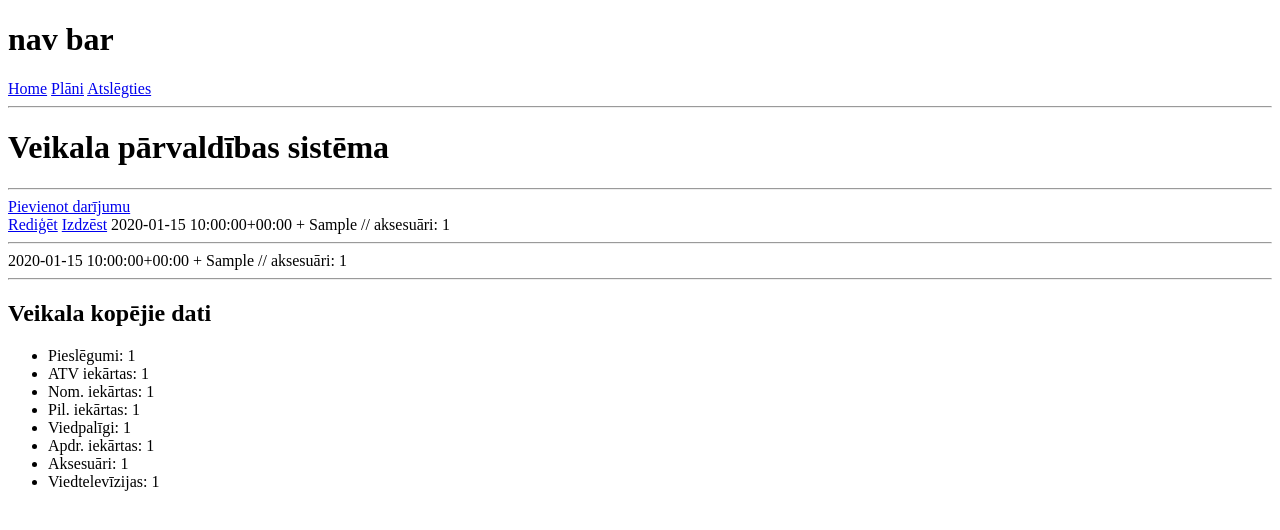
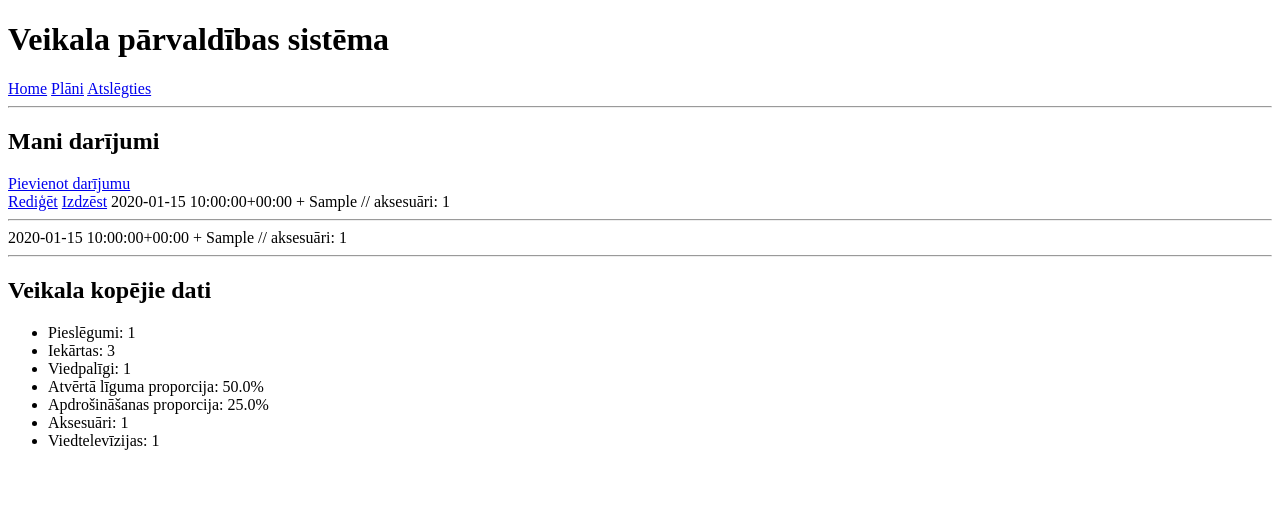
Before and after one commit to JankoBono/kvalifikacijas-darbs-2026, a Django app: page / in a window 1280 px wide. Shown: the top 530 px of the page. Run offline with Django 5.2, Linux system fonts and the light colour scheme; a user stored in the database is signed in; tables that the repository leaves empty hold one stand-in row (values such as "Sample post").

Commit message:
uzlaboti planu veidosanas ierobezojumi

```diff
--- a/baze/models.py
+++ b/baze/models.py
@@ -49,8 +49,16 @@ class Plans(models.Model):
     menesis = models.CharField(max_length=2, choices=MONTH_CHOICES, default=str(date.today().month))
     gads = models.IntegerField(default=current_year)
 
+    class Meta:
+        constraints = [
+            models.UniqueConstraint(
+                fields=['lietotajs', 'menesis', 'gads'],
+                name='viens_menesis_gads'
+            )
+        ]
+
     def __str__(self):
-        return self.menesis
+        return f"{self.lietotajs} — {self.menesis}/{self.gads}"
 
 class Darijums(models.Model):
     lietotajs = models.ForeignKey(User, on_delete=models.SET_NULL, null=True)
--- a/baze/templates/baze/home.html
+++ b/baze/templates/baze/home.html
@@ -1,8 +1,7 @@
 {% extends 'main.html' %}
 
 {% block content %}
-<h1>Veikala pārvaldības sistēma</h1>
-<hr>
+<h2>Mani darījumi</h2>
 <div>
     <a href="{% url 'add-darijums' %}">Pievienot darījumu</a>
     <div>
@@ -25,11 +24,10 @@
         {% if visi_summa %}
             <ul>
                 <li>Pieslēgumi: {{ visi_summa.total_pieslegumi|default:0 }}</li>
-                <li>ATV iekārtas: {{ visi_summa.total_atv_iekarta|default:0 }}</li>
-                <li>Nom. iekārtas: {{ visi_summa.total_nom_iekarta|default:0 }}</li>
-                <li>Pil. iekārtas: {{ visi_summa.total_pil_iekarta|default:0 }}</li>
+                <li>Iekārtas: {{ visi_summa.iekartas_kopa|default:0 }}</li>
                 <li>Viedpalīgi: {{ visi_summa.total_viedpaligs|default:0 }}</li>
-                <li>Apdr. iekārtas: {{ visi_summa.total_apdr_iekartas|default:0 }}</li>
+                <li>Atvērtā līguma proporcija: {{ visi_summa.atv_proporcija }}%</li>
+                <li>Apdrošināšanas proporcija: {{ visi_summa.apdr_proporcija }}%</li>
                 <li>Aksesuāri: {{ visi_summa.total_aksesuars|default:0 }}</li>
                 <li>Viedtelevīzijas: {{ visi_summa.total_viedtelevizija|default:0 }}</li>
             </ul>
--- a/baze/templates/baze/plani.html
+++ b/baze/templates/baze/plani.html
@@ -15,7 +15,7 @@
             {% if perms.baze.delete_plans %}
             <a href="{% url 'delete-plans' plans.id %}">Izdzēst</a>
             {% endif %}
-            <span>{{plans}} + {{plans.lietotajs.first_name}} // aksesuāri: {{plans.aksesuari}}</span>
+            <span>{{plans}}</span>
         </div>
         {% endfor %}
     </div>
--- a/baze/views.py
+++ b/baze/views.py
@@ -3,6 +3,7 @@ from django.http import HttpResponse
 from django.contrib.auth.models import User
 from django.contrib import messages
 from django.db.models import Q, Sum
+from django.db import IntegrityError
 from django.contrib.auth import authenticate, login, logout
 from django.contrib.auth.decorators import login_required, permission_required
 from .models import Darijums, Plans, UserVeikals
@@ -59,6 +60,17 @@ def index(request):
             total_viedtelevizija=Sum('viedtelevizija')
         )
 
+        atv = visi_summa.get('total_atv_iekarta') or 0
+        nom = visi_summa.get('total_nom_iekarta') or 0
+        pil = visi_summa.get('total_pil_iekarta') or 0
+        vied = visi_summa.get('total_viedpaligs') or 0
+        apdr = visi_summa.get('total_apdr_iekartas') or 0
+
+        visi_summa['iekartas_kopa'] = atv + nom + pil
+
+        visi_summa['atv_proporcija'] = round(atv / (atv + nom), 3) * 100
+        visi_summa['apdr_proporcija'] = round(apdr / (atv + nom + pil + vied), 3) * 100
+
     darijumi = Darijums.objects.filter(lietotajs=request.user)
     context = {'darijumi': darijumi, 'visi_darijumi':visi_darijums,'visi_summa': visi_summa}
     return render(request, 'baze/home.html', context)
@@ -102,22 +114,35 @@ def deleteDarijums(request, pk):
 
 @login_required
 def planuLapa(request):
-    plani = Plans.objects.all()
+    user = request.user
+    try:
+            user_veikals = UserVeikals.objects.get(user=user)
+            veikals = user_veikals.veikals
+
+            plani = Plans.objects.filter(lietotajs__userveikals__veikals=veikals)
+
+    except UserVeikals.DoesNotExist:
+        messages.warning(request, "Jūsu lietotājam nav piešķirts veikals.")
+        plani = Plans.objects.none()
+
     context = {'plani': plani}
     return render(request, 'baze/plani.html', context)
 
 @permission_required('baze.add_plans', raise_exception=True)
 @login_required
 def addPlans(request):
-    form = PlansForm()
+    form = PlansForm(user=request.user)
     if request.method == 'POST':
         print(request.POST)
-        form = PlansForm(request.POST)
+        form = PlansForm(request.POST, user=request.user)
         if form.is_valid():
-            plans_instance = form.save(commit=False)
-            plans_instance.lietotajs = request.user
-            plans_instance.save()
-            return redirect('plani')
+            plan = form.save(commit=False)
+            try:
+                plan.save()
+                messages.success(request, "Plāns veiksmīgi pievienots!")
+                return redirect('plani')
+            except IntegrityError:
+                messages.error(request, "Šim lietotājam jau ir izveidots plāns šim mēnesim un gadam.")
 
     context = {'form': form}
     return render(request, 'baze/plans_add.html', context)
@@ -126,11 +151,12 @@ def addPlans(request):
 @login_required
 def editPlans(request, pk):
     plans = Plans.objects.get(id=pk)
-    form = PlansForm(instance=plans)
+    form = PlansForm(instance=plans, user=request.user)
 
     if request.method == 'POST':
-        form = PlansForm(request.POST, instance=plans)
+        form = PlansForm(request.POST, instance=plans, user=request.user)
         if form.is_valid():
+            plan = form.save(commit=False)
             form.save()
             return redirect('plani')
 
--- a/templates/navbar.html
+++ b/templates/navbar.html
@@ -1,4 +1,4 @@
-<h1>nav bar</h1>
+<h1>Veikala pārvaldības sistēma</h1>
 <a href="http://127.0.0.1:8000/">Home</a>
 <a href="{% url 'plani' %}">Plāni</a>
 {% if request.user.is_authenticated %}
```
Also changed, not shown: baze/forms.py (+18 -1 lines), baze/migrations/0006_plans_viens_menesis_gads.py (added).
